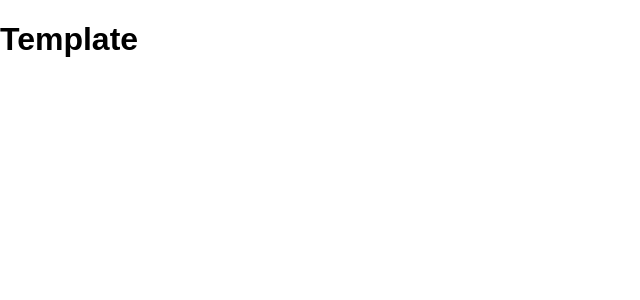
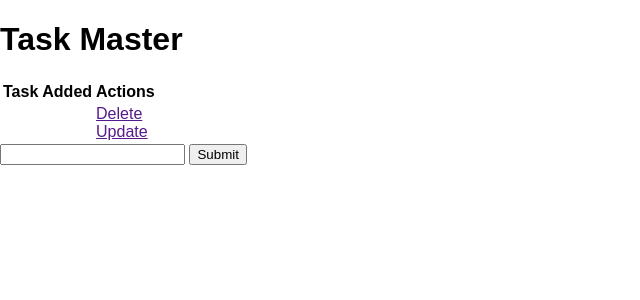
Before and after one commit to ClaudiaSilver/Flask_to_do_app, a Flask app: page / in a window 1280 px wide. Shown: the top 300 px of the page, without its empty margins (0-640 px from the left). Run offline with Flask 2, Linux system fonts and the light colour scheme.

Commit message:
update index

```diff
--- a/app.py
+++ b/app.py
@@ -14,7 +14,7 @@ class Todo(db.Model):
     def __repr__(self):
         return '<Task %r>' % self.id
 
-@app.route('/')
+@app.route('/', methods=['POST', 'GET'])
 
 def index():
     return render_template('index.html')
--- a/templates/index.html
+++ b/templates/index.html
@@ -1,11 +1,36 @@
 {% extends 'base.html' %}
 
 {% block head %}
+<title>Task Master</title>
 
 
 {% endblock %}
 
 {% block body %}
-<h1>Template</h1>
+<div class="content">
+    <h1>Task Master</h1>
+
+    <table>
+        <tr>
+            <th>Task</th>
+            <th>Added</th>
+            <th>Actions</th>
+        </tr>
+        <tr>
+            <td> </td>
+            <td></td>
+            <td>
+                <a href="">Delete</a>
+                <br>
+                <a href="">Update</a>
+            </td>
+        </tr>
+
+    </table>
+
+    <form action="/" method="POST"</form>
+        <input type="text" name="content" id="content">
+        <input type="submit" vlaue="Add Task">
+</div>
 
 {% endblock %}
```
Also changed, not shown: test.db (added).
